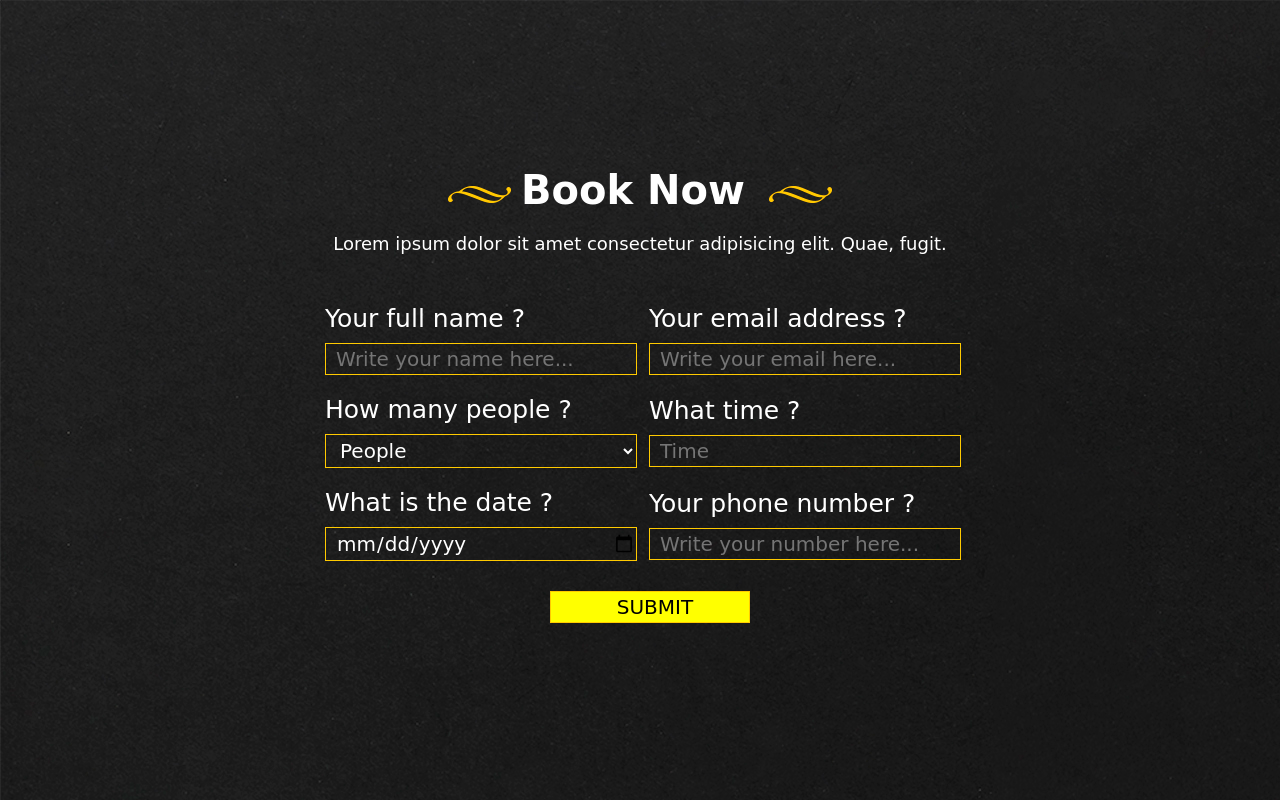
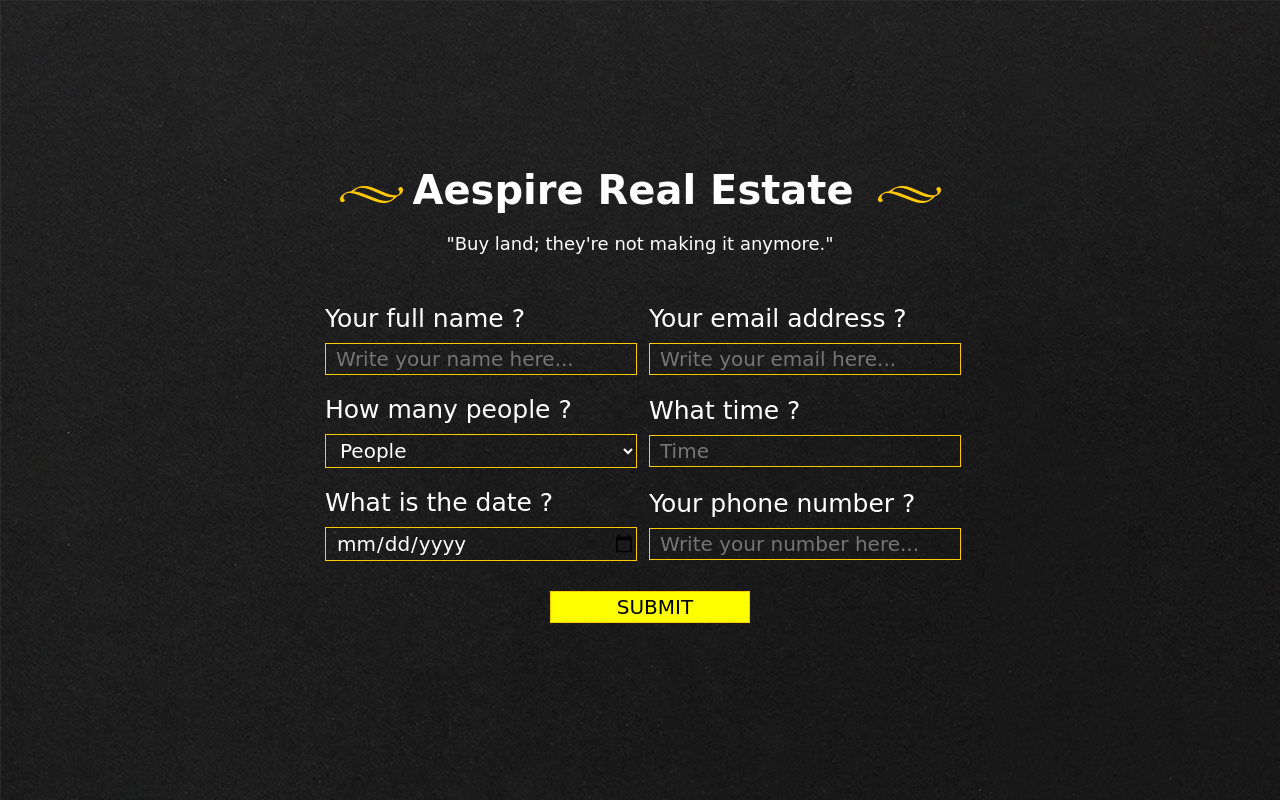
Before and after one commit to Koipix/Aespire-Appointment, a plain HTML site: page Appointment-System/index.html in a window 1280 px wide. Drawn offline with Linux system fonts and the light colour scheme; a web font is replaced by a local one.

Commit message:
AppointmentSystem
GWAPOKO

```diff
--- a/Appointment-System/index.html
+++ b/Appointment-System/index.html
@@ -12,8 +12,8 @@
 <body class="main_bg">
     <div class="form">
         <div class="form-text">
-            <h1><span><img src="art-1.png" alt=""></span>Book Now <span><img src="art-1.png" alt=""></span></h1>
-            <p>Lorem ipsum dolor sit amet consectetur adipisicing elit. Quae, fugit.</p>
+            <h1><span><img src="art-1.png" alt=""></span>Aespire Real Estate <span><img src="art-1.png" alt=""></span></h1>
+            <p>"Buy land; they're not making it anymore."</p>
         </div>
         <div class="main-form">
             <form action="index.php" method="get">
@@ -30,7 +30,7 @@
                     <span>How many people ?</span>
                     <select name="people" id="people" required>
                         <option value="">People</option>
-                        <option value="1">Welz</option>
+                        <option value="1">1 People</option>
                         <option value="2">2 People</option>
                         <option value="3">3 People</option>
                         <option value="4">4 People</option>
```
